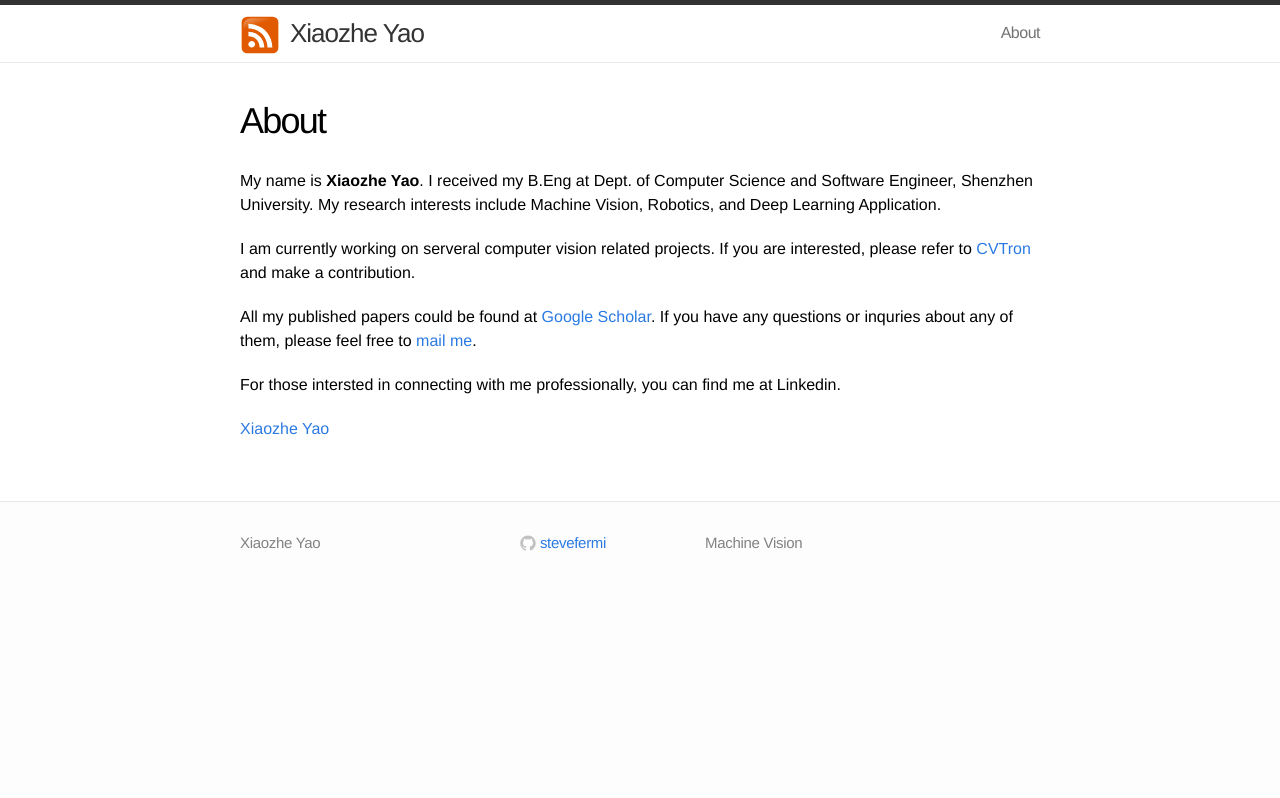
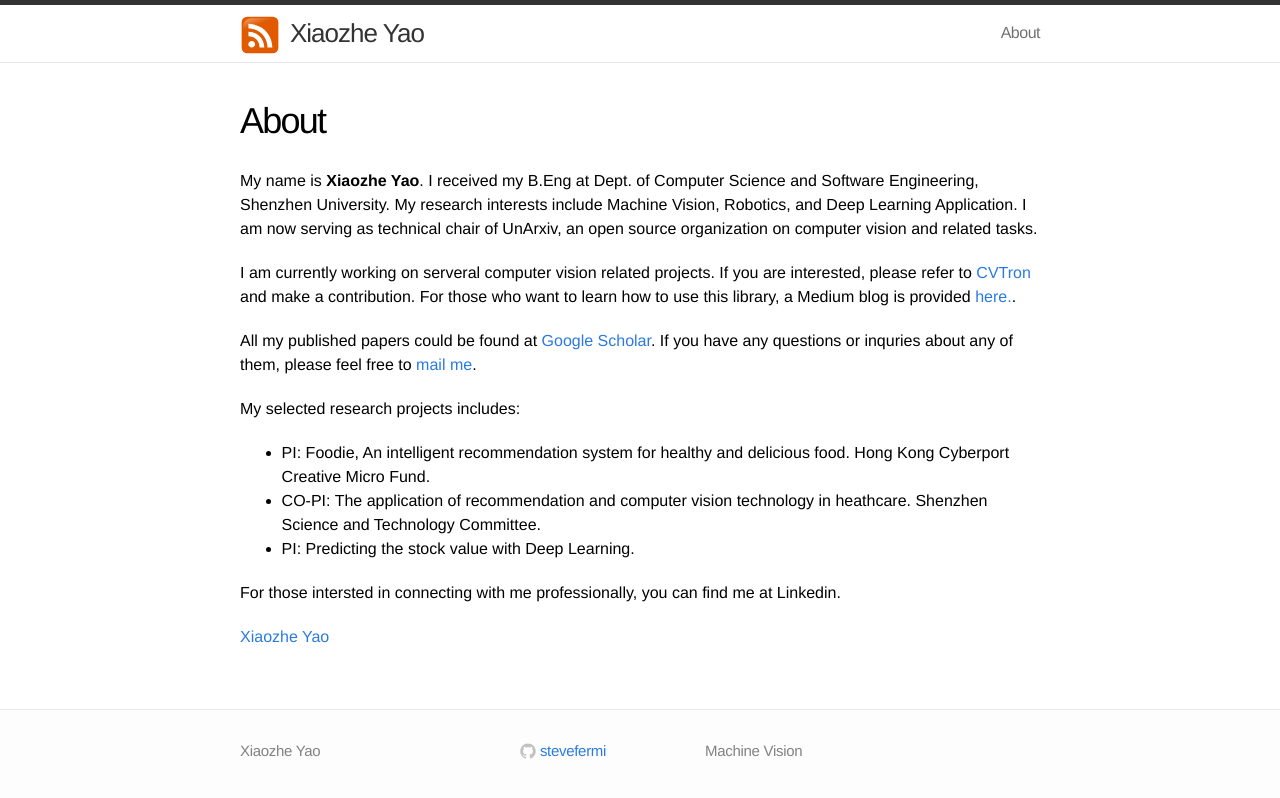
Before and after one commit to CConstance/CConstance.github.io, a Jekyll site: the page built from about.md, in a window 1280 px wide. Shown: the top 798 px of the page. Built offline with Jekyll 4.4.1, drawn with Linux system fonts in a browser that asks for light colours; comment, search, counter and statistics services are not loaded.

Commit message:
update readme

```diff
--- a/about.md
+++ b/about.md
@@ -6,11 +6,25 @@ mathjax: false
 permalink: /about/
 ---
 
-My name is **Xiaozhe Yao**. I received my B.Eng at Dept. of Computer Science and Software Engineer, Shenzhen University. My research interests include Machine Vision, Robotics, and Deep Learning Application.
+My name is **Xiaozhe Yao**. I received my B.Eng at Dept. of Computer Science and Software Engineering, Shenzhen University. My research interests include Machine Vision, Robotics, and Deep Learning Application. I am now serving as technical chair of UnArxiv, an open source organization on computer vision and related tasks.
 
-I am currently working on serveral computer vision related projects. If you are interested, please refer to <a href="https://github.com/cv-group/CVTron">CVTron</a> and make a contribution.
+I am currently working on serveral computer vision related projects. If you are interested, please refer to <a href="https://github.com/cv-group/CVTron">CVTron</a> and make a contribution. For those who want to learn how to use this library, a Medium blog is provided <a href="https://medium.com/cvtron">here.</a>.
 
 All my published papers could be found at <a href="https://scholar.google.com/citations?user=Bhgm1tQAAAAJ&hl=en">Google Scholar</a>. If you have any questions or inquries about any of them, please feel free to <a href="mailto:xiaozhe.yaoi@gmail.com">mail me</a>.
+
+My selected research projects includes:
+
+<ul>
+<li>
+    PI: Foodie, An intelligent recommendation system for healthy and delicious food. Hong Kong Cyberport Creative Micro Fund.
+</li>
+<li>
+    CO-PI: The application of recommendation and computer vision technology in heathcare. Shenzhen Science and Technology Committee.
+</li>
+<li>
+    PI: Predicting the stock value with Deep Learning.
+</li>
+</ul>
 
 For those intersted in connecting with me professionally, you can find me at Linkedin.
 
```
